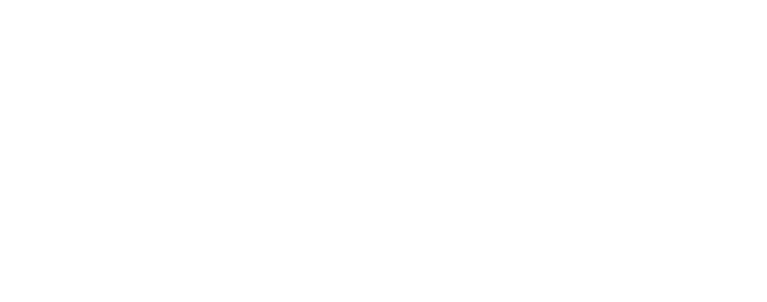
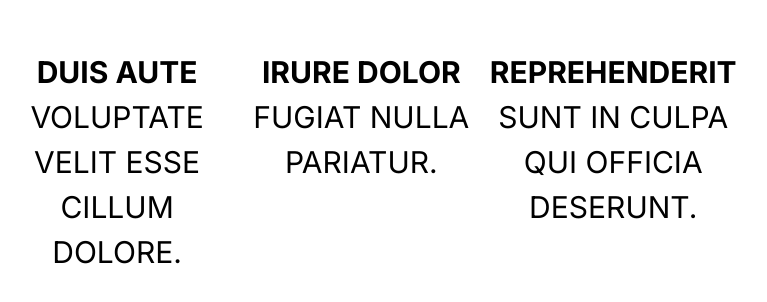
Before and after one commit to KrisHHFI/NextJS-Tailwind-CSS-Site, a Next.js app: page / in a window 1280 px wide. Shown: the part 2360-2662 px from the top of the page, without its empty margins (143-910 px from the left). Built offline with nearby package versions, Linux system fonts and the light colour scheme.

Commit message:
New component added

```diff
--- a/src/app/PageComponents.tsx
+++ b/src/app/PageComponents.tsx
@@ -54,6 +54,33 @@
                                 </div>
                             </div>
                         );
+                    case 'threeChildSplitComponent':
+                        return (
+                            <div
+                                key={index}
+                                className={"threeChildSplitComponent"}
+                                style={item.style}
+                            >
+                                <div className={"threeChildSplitComponentChild"}>
+                                    <div className={"threeChildSplitComponentHeader"}>
+                                        {item.textOneHeader}
+                                    </div>
+                                    {item.textOne}
+                                </div>
+                                <div className={"threeChildSplitComponentChild"}>
+                                    <div className={"threeChildSplitComponentHeader"}>
+                                        {item.textTwoHeader}
+                                    </div>
+                                    {item.textTwo}
+                                </div>
+                                <div className={"threeChildSplitComponentChild"}>
+                                    <div className={"threeChildSplitComponentHeader"}>
+                                        {item.textThreeHeader}
+                                    </div>
+                                    {item.textThree}
+                                </div>
+                            </div>
+                        );
                     case 'imageComponent':
                         const style = item.scrollingEffect ? item.scrollingEffect(scrollY) : {};
 
--- a/src/app/PageContent.tsx
+++ b/src/app/PageContent.tsx
@@ -8,6 +8,12 @@
     altText?: string;
     style?: React.CSSProperties;
     hasClockImage?: boolean;
+    textOneHeader?: string;
+    textOne?: string;
+    textTwoHeader?: string;
+    textTwo?: string;
+    textThreeHeader?: string;
+    textThree?: string;
 }
 
 export const pageContent: PageItem[] = [
@@ -61,7 +67,17 @@
         imageClassName: 'TreeBranchImage',
         altText: 'Treebranch image',
         scrollingEffect: (scrollY: number) => ({
-            top: `${-scrollY * 0.09 + 200}vh`,
+            top: `${-scrollY * 0.05 + 180}vh`,
         })
     },
+    {
+        type: 'threeChildSplitComponent',
+        style: { top: '300vh' },
+        textOneHeader: 'Duis aute',
+        textOne: 'Voluptate velit esse cillum dolore.',
+        textTwoHeader: 'Irure dolor',
+        textTwo: 'Fugiat nulla pariatur.',
+        textThreeHeader: 'Reprehenderit',
+        textThree: 'Sunt in culpa qui officia deserunt.'
+    },
 ];
--- a/src/app/globals.css
+++ b/src/app/globals.css
@@ -31,6 +31,35 @@
   background-color: var(--bg-opacity);
   border-radius: 15px;
   padding: 10px;
+}
+
+.threeChildSplitComponentChild {
+  flex: 1;
+  display: flex;
+  flex-direction: column;
+  align-items: center;
+  padding-left: 0.5vw;
+  padding-right: 0.5vw;
+}
+
+.threeChildSplitComponent {
+  display: flex;
+  flex-direction: row;
+  font-size: clamp(30px, 2vw, 2vw);
+  text-transform: uppercase;
+  position: absolute;
+  left: 10%;
+  width: 60vw;
+  word-wrap: break-word;
+  text-align: center;
+  background-color: var(--bg-opacity);
+  border-radius: 15px;
+  padding: 10px;
+}
+
+.threeChildSplitComponentHeader {
+  font-size: clamp(30px, 2.25vw, 2.25vw);
+  font-weight: bold;
 }
 
 .ImageAndTextBox {
```
